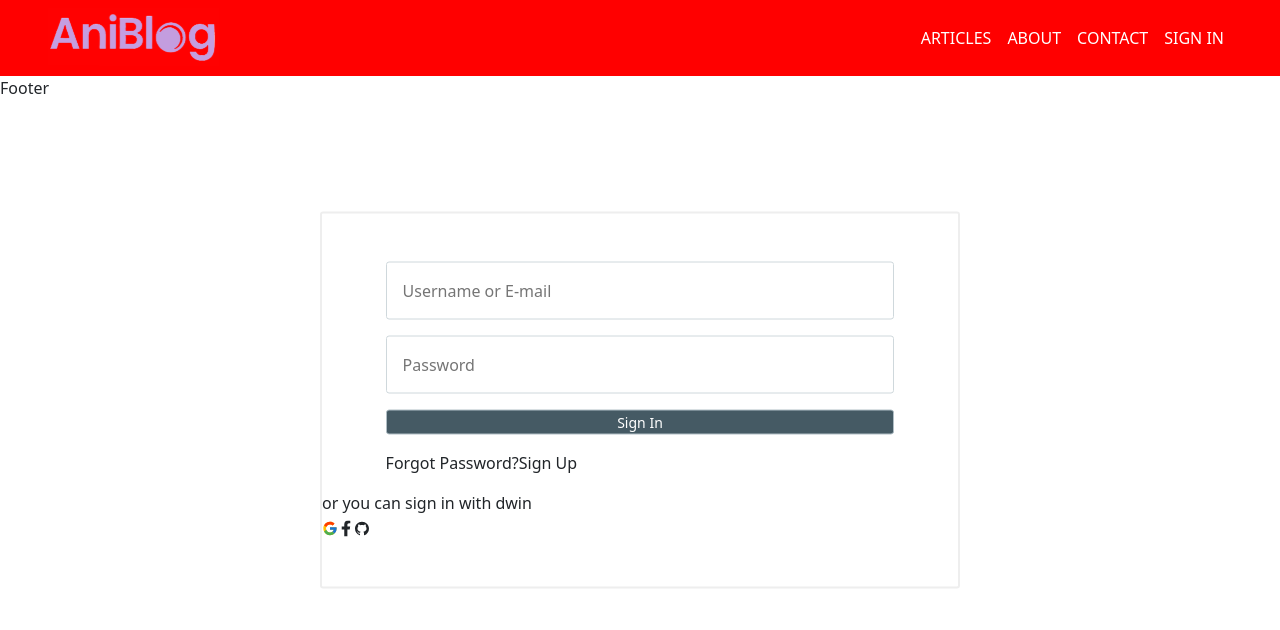
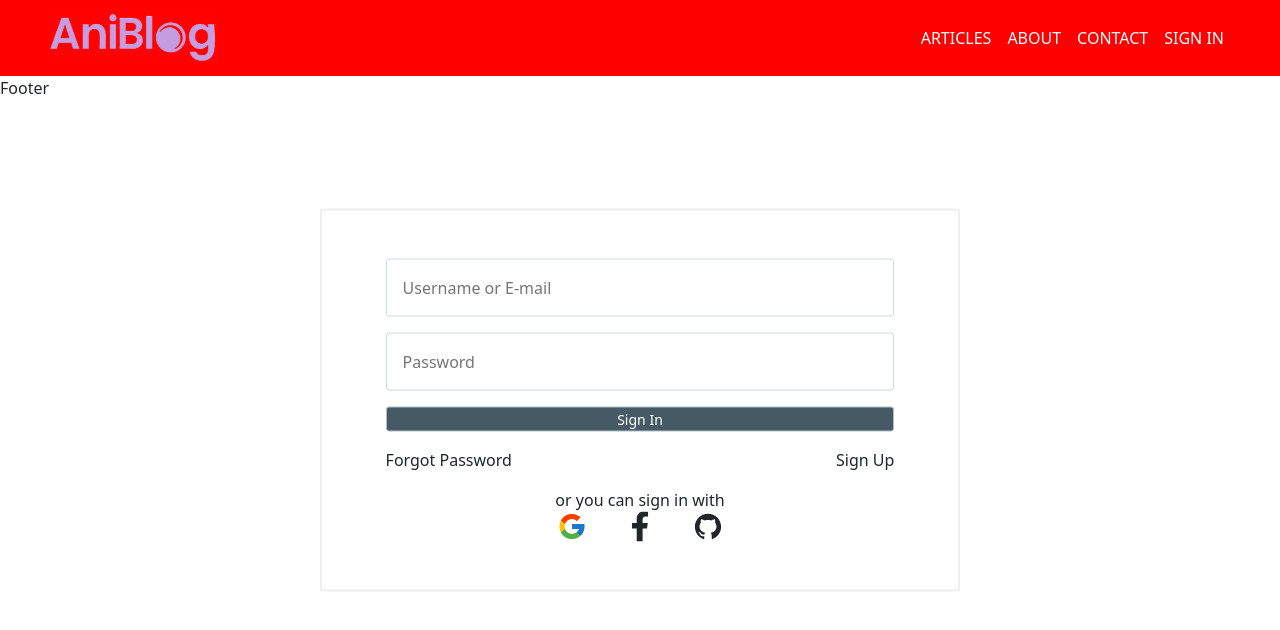
Before and after one commit to CamSanti16/aniblog, a React (Vite) app: page /signin in a window 1280 px wide. Shown: the top 630 px of the page. Built offline with nearby package versions, Linux system fonts and the light colour scheme.

Commit message:
separated signup from forgot password

```diff
--- a/src/pages/signin/Signin.jsx
+++ b/src/pages/signin/Signin.jsx
@@ -32,20 +32,20 @@ const SignIn = () => {
                         </button>
                     </span>
                     <span className="centerWrapper">
-                        <span>
-                            Forgot Password?
+                        <span className="forgotPassword">
+                            <a> Forgot Password </a>
                         </span>
-                        <span>
+                        <span className="signUp d-flex justify-content-end">
                             Sign Up
                         </span>
                     </span>
-                    <span>
-                        or you can sign in with  dwin
+                    <span className="alignCenter">
+                        or you can sign in with
                     </span>
-                    <span>
-                    <FcGoogle />
-                    <FaFacebookF />
-                    <AiFillGithub />
+                    <span className="alignCenter">
+                    <FcGoogle className="icon"/>
+                    <FaFacebookF className="icon"/>
+                    <AiFillGithub className="icon"/>
 
                     </span>
                 </div>
--- a/src/pages/signin/signin.scss
+++ b/src/pages/signin/signin.scss
@@ -37,6 +37,10 @@
     width: 80%;
 }
 
+.alignCenter {
+    text-align: center;
+}
+
 .inputBox {
     box-sizing: border-box;
     color: #546e7a;
@@ -59,3 +63,15 @@
 .signInButton:hover {
     background-color: #546e7a;
 }
+.signUp {
+    float: right;
+}
+
+.icon {
+    font-size: 30px;
+    margin: 0 3% 0 3%;
+}
+
+.forgotPassword:hover {
+    color: lightgrey
+}
```
